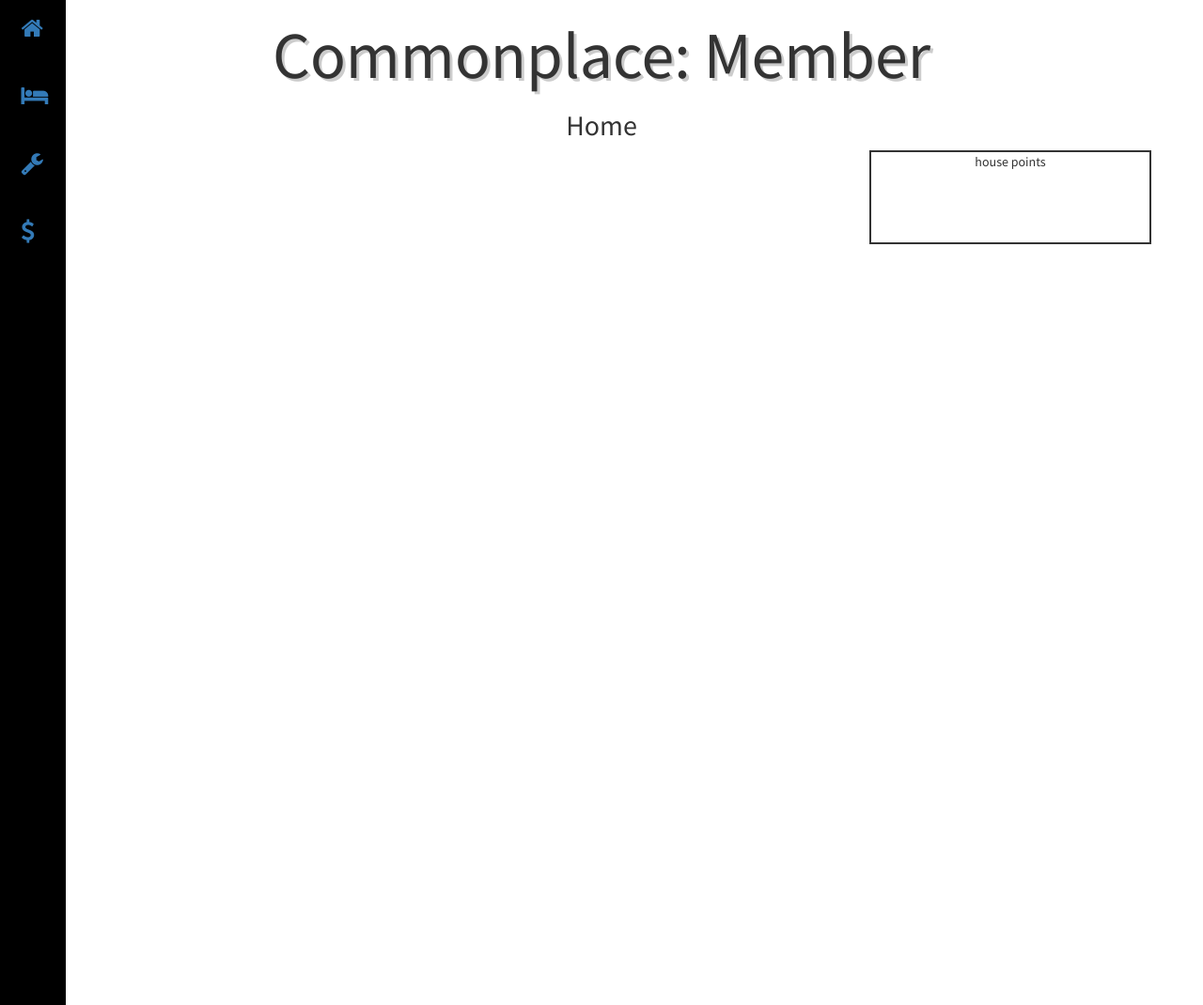
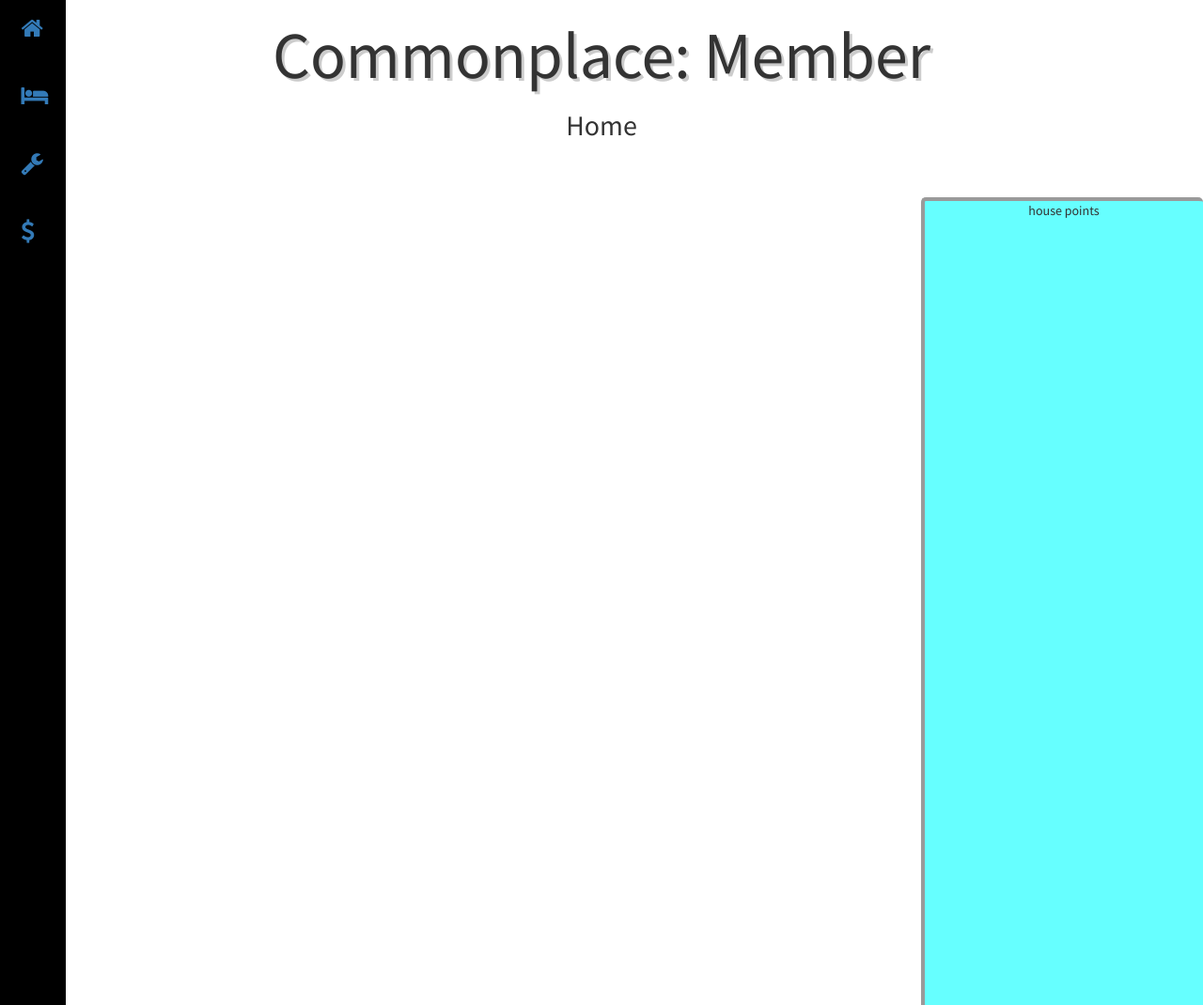
Before and after one commit to luisnaranjo733/room-selector, a Flask app: page /member in a window 1280 px wide. Shown: the whole page at 94% size. Run offline with Flask 2, Linux system fonts and the light colour scheme; parts of the project's set-up code (start-up, migrations or seed data) failed here and were passed over; some libraries are stand-ins or nearby versions.

Commit message:
updates css

```diff
--- a/roomSelector/static/style.css
+++ b/roomSelector/static/style.css
@@ -53,11 +53,17 @@ nav{
 	margin: 50px;
 }
 #housepoints{
-	float: right;
-	border-style: solid;
-	border-width: 2px;
-	height: 100px;
+	position: absolute;
+	right: 0px;
+	border-bottom: none;
+	border-style: inset;
+	border-width: 4px;
+	border-right:none;
+	margin-top: 50px;
+	height: 100%;
 	width: 300px;
+	border-radius: 5px;
+	background-color: #66FFFF;
 
 
 }
```
